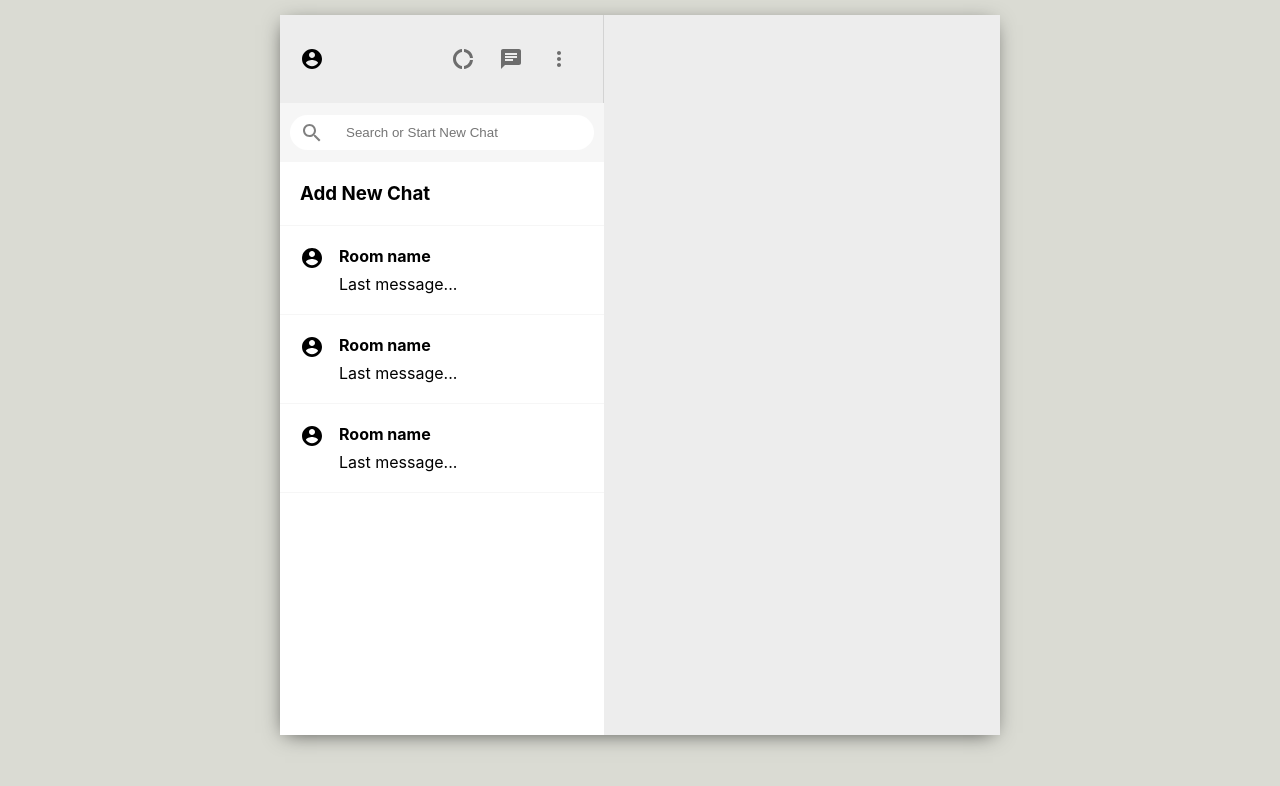
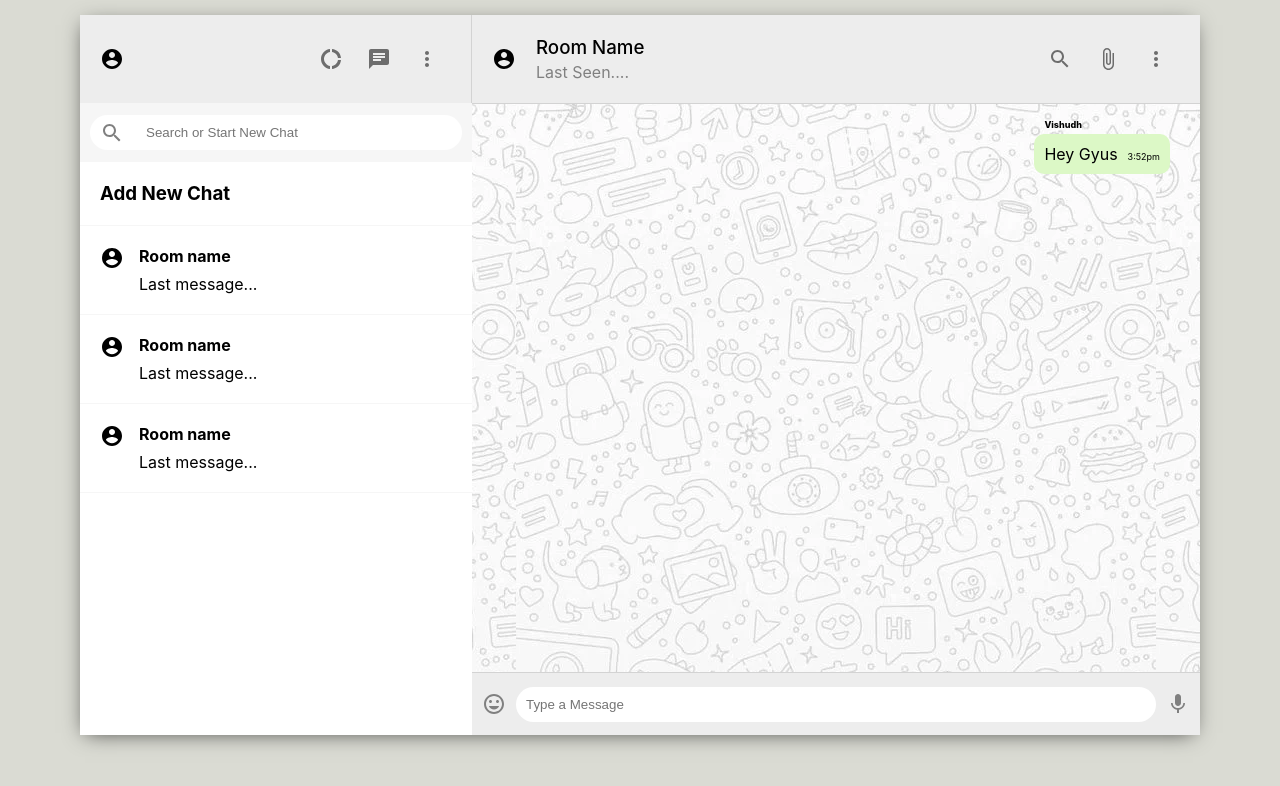
Before and after one commit to vishudhGupta/whatsapp-clone, a React (Create React App) app: page / in a window 1280 px wide. Shown: the top 786 px of the page. Built offline with nearby package versions, Linux system fonts and the light colour scheme.

Commit message:
Layout done

```diff
--- a/src/App.css
+++ b/src/App.css
@@ -7,7 +7,7 @@
 .app_body{
   display: flex;
   height: 90vh;
-  width: 90vh;
+  width: 140vh;
   margin-top: -50px;
   background-color: #ededed;
   box-shadow: -1px 4px 20px -6px rgba(0, 0, 0 ,70%);
--- a/src/Chat.css
+++ b/src/Chat.css
@@ -1,4 +1,84 @@
 .chat{
-    flex: 0.55;
+    flex: 0.65;
+    display: flex;
+    flex-direction: column;
+}
+.chat_header{
+    padding: 20px;
+    display: flex;
+    align-items: center;
+    border-bottom: 1px solid lightgray;
+}
+.chat_headerInfo{
+    flex: 1;
+    padding-left: 20px;
+}
+.chat_headerInfo > h3{
+    margin-bottom: 3px;
+    font-weight: 500;
+}
+.chat_headerInfo > p{
+    color: grey;
+}
+.chat_headerRight{
+    display: flex;
+    justify-content: space-between;
+    min-width: 100px;
+}
+.chat_body{
+    flex: 1;
+background-image: url(/src/images/background.webp);
+background-repeat: repeat;
+background-position: center;
+padding: 30px;
+overflow: scroll;
+}
 
+.chat_message{
+    position: relative;
+    font-size: 16px;
+    padding: 10px;
+    background-color: white;
+    border-radius: 10px;
+    width: fit-content;
+    margin-bottom: 30px;
 }
+.chat_reciever{
+    margin-left: auto;
+    background-color: #dcf8c6;
+}
+.chat_name{
+    position: absolute;
+    top: -15px;
+    font-weight: 800;
+    font-size: xx-small;
+}
+.chat_timeStamp{
+    margin-left: 10px;
+    font-size: xx-small;
+}
+.chat_footer{
+    display: flex;
+    justify-content: space-between;
+    align-items: center;
+    height: 62px;
+    border-top: 1px solid lightgray;
+}
+.chat_footer > form{
+    flex: 1;
+    display: flex;
+}
+
+.chat_footer > form >input {
+    flex: 1;
+    border-radius: 30px;
+    padding: 10px;
+    border: none;
+}
+.chat_footer > form > button {
+    display: none;
+}
+.chat_footer > .MuiSvgIcon-root {
+    padding: 10px;
+    color: gray;
+}
--- a/src/Chat.js
+++ b/src/Chat.js
@@ -1,16 +1,49 @@
 import React from 'react'
 import './Chat.css';
+import AccountCircleIcon from '@material-ui/icons/AccountCircle';
+import AttachFileIcon from '@material-ui/icons/AttachFile';
+import IconButton from '@material-ui/core/IconButton';
+import MoreVertIcon from '@material-ui/icons/MoreVert';
+import SearchOutlinedIcon from '@material-ui/icons/SearchOutlined';
+import InsertEmoticonIcon from '@material-ui/icons/InsertEmoticon';
+import MicIcon from '@material-ui/icons/Mic';
 function chat() {
   return (
     <div className="chat">
     <div className="chat_header">
-
+    <AccountCircleIcon  />
+    <div className="chat_headerInfo">
+      <h3>Room Name</h3>
+      <p>Last Seen....</p>
+    </div>
+    <div className="chat_headerRight">
+    <IconButton>
+            <SearchOutlinedIcon />
+          </IconButton>
+          <IconButton>
+            <AttachFileIcon />
+          </IconButton>
+          <IconButton>
+            <MoreVertIcon />
+          </IconButton>
+    </div>
     </div>
     <div className="chat_body">
-
+      <p className={`chat_message ${true &&"chat_reciever"}`}>
+      <span className="chat_name">Vishudh</span>
+        Hey Gyus
+        <span className="chat_timeStamp">
+        3:52pm
+          </span>
+          </p>
     </div>
-    <div className="chat-footer">
-
+    <div className="chat_footer">
+        <InsertEmoticonIcon />
+          <form >
+            <input placeholder="Type a Message" type="text" />
+            <button>Send a Message</button>
+          </form>
+        <MicIcon />
     </div>
     </div>
   )
--- a/src/Sidebar.css
+++ b/src/Sidebar.css
@@ -1,5 +1,5 @@
 .sidebar{
-        flex: 0.45;
+        flex: 0.35;
         display: flex;
         flex-direction: column;
 }
```
Also changed, not shown: src/images/background.webp (added).
